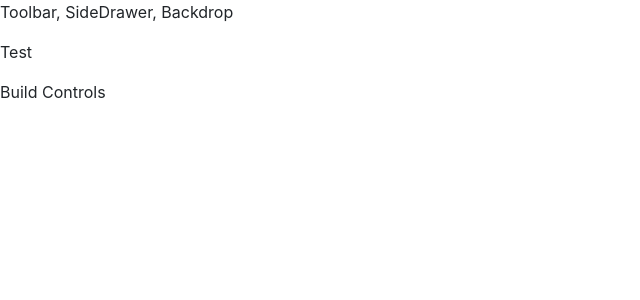
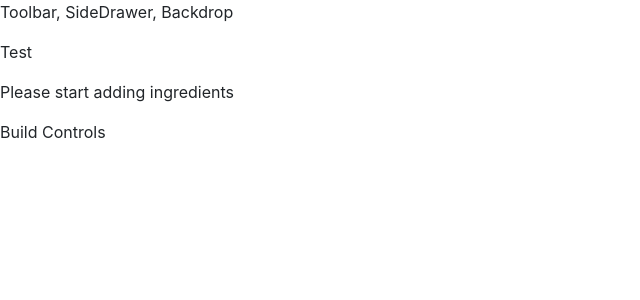
Before and after one commit to rosensteinsamuel1/burger-builder, a React (Create React App) app: page / in a window 1280 px wide. Shown: the top 300 px of the page, without its empty margins (0-640 px from the left). Built offline with nearby package versions, Linux system fonts and the light colour scheme.

Commit message:
added ingredient state logic

```diff
--- a/src/components/Burger/Burger.js
+++ b/src/components/Burger/Burger.js
@@ -3,14 +3,27 @@ import cssClasses from './Burger.module.css'
 import BurgerIngredient from './../BurgerIngredients/BurgerIngredients';
 
 const burger = (props) => {
+
+    let ingredientArr = Object.keys(props.ingredients).map( (ingreKey) => {
+        return [...Array(props.ingredients[ingreKey])].map( (_, i) => {
+            return <BurgerIngredient key={ingreKey + i} type={ingreKey} />
+        });
+    }).reduce((arr, el) => {
+        return arr.concat(el)
+    }, []);
+
+    if (ingredientArr.length === 0) {
+        ingredientArr = <p>Please start adding ingredients</p>
+    }
+
     return(
         <div>
             <BurgerIngredient type="bread-top" />
-            <BurgerIngredient type="meat" />
-            <BurgerIngredient type="lettuce" />
+            {ingredientArr}
             <BurgerIngredient type="bread-bottom" />
         </div>
     );
+
 }
 
 export default burger;
--- a/src/containers/BurgerBuilder/BurgerBuilder.js
+++ b/src/containers/BurgerBuilder/BurgerBuilder.js
@@ -3,10 +3,20 @@ import Aux from '../../hoc/Aux'
 import Burger from '../../components/Burger/Burger'
 
 class BurgerBuilder extends Component {
+
+    state = {
+        ingredients: {
+            salad: 0,
+            bacon: 0,
+            cheese: 0,
+            meat: 0
+        }
+    }
+
     render() {
         return(
             <Aux>
-                <Burger />
+                <Burger ingredients={this.state.ingredients} />
                 <div>Build Controls</div>
             </Aux>
         );
```
